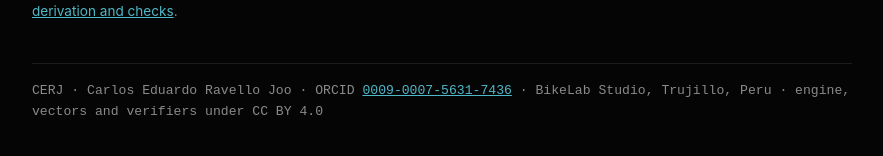
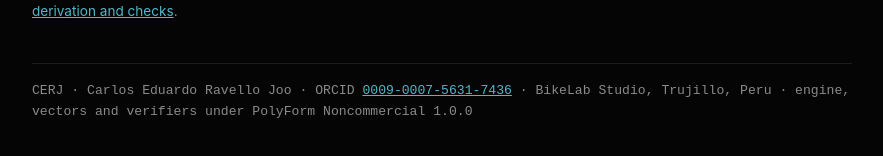
Before and after one commit to carlosravello-png/bikelab-trail-calculator, a plain HTML site: page index.html in a window 1280 px wide. Shown: the part 1072-1228 px from the top of the page, without its empty margins (198-1081 px from the left). Drawn offline with Linux system fonts and the light colour scheme.

Commit message:
License: PolyForm Noncommercial 1.0.0 from 1.1.0; versions up to 1.0.0 stay CC BY 4.0

```diff
--- a/index.html
+++ b/index.html
@@ -86,7 +86,7 @@ ____________________\_______┴_______  ground →
   <p class="note">Values in mm. Head angle measured from the horizontal. Front compression models braking or a G-out with the rear held fixed: the head angle steepens and trail drops.</p>
   <p class="note">Full calculator with radius from tire size, balanced sag and riding-feel guide: <a href="https://www.bikelabstudio.com/articles/trail-calculator-en.html">bikelabstudio.com</a> · Method and validation: <a href="https://www.bikelabstudio.com/articles/trail-model-validation-en.html">derivation and checks</a>.</p>
 
-  <footer class="mono">CERJ · Carlos Eduardo Ravello Joo · ORCID <a href="https://orcid.org/0009-0007-5631-7436">0009-0007-5631-7436</a> · BikeLab Studio, Trujillo, Peru · engine, vectors and verifiers under CC BY 4.0</footer>
+  <footer class="mono">CERJ · Carlos Eduardo Ravello Joo · ORCID <a href="https://orcid.org/0009-0007-5631-7436">0009-0007-5631-7436</a> · BikeLab Studio, Trujillo, Peru · engine, vectors and verifiers under PolyForm Noncommercial 1.0.0</footer>
 </main>
 <script src="trail_engine.js"></script>
 <script>
```
Also changed, not shown: .zenodo.json, 4 other files.
